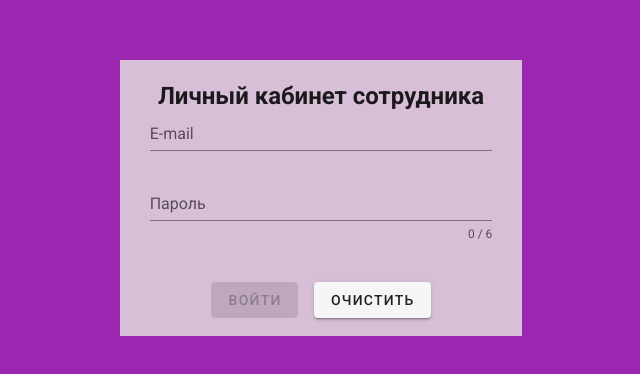
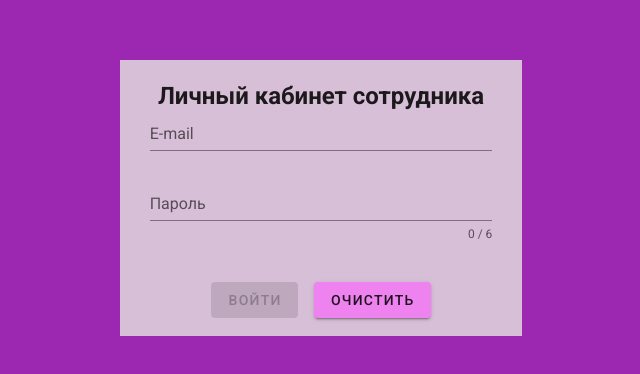
Before and after one commit to Shining-Phoenix/ZUP_EmployeeOffice, a Vue app in the folder client/: page /login in a window 1280 px wide. Shown: the part 202-576 px from the top of the page, without its empty margins (319-959 px from the left). Built offline with nearby package versions, Linux system fonts and the light colour scheme; what @vuejs-community/vue-filter-date-format, vue-numeral-filter would draw is missing.

Commit message:
Поправил стили кнопок

```diff
--- a/client/src/views/Login.vue
+++ b/client/src/views/Login.vue
@@ -38,11 +38,15 @@
                     <div class="buttonDiv row align-center justify-center">
                         <v-btn
                                 class="mr-4"
+                                color = "#9c27b0"
                                 :disabled="$v.$invalid || loading"
                                 @click.prevent="submit"
                         >Войти
                         </v-btn>
-                        <v-btn @click="clear">Очистить</v-btn>
+                        <v-btn
+                            @click="clear"
+                            color = "#EE82EE"
+                            >Очистить</v-btn>
                     </div>
                 </form>
             </v-col>
--- a/client/src/views/NewInquiryRequest.vue
+++ b/client/src/views/NewInquiryRequest.vue
@@ -64,11 +64,16 @@
                         ></v-textarea>
                         <v-btn
                                 class="mr-4"
+                                color = "#9c27b0"
                                 type="submit"
                                 :disabled="record.deleted || record.disabled_on_web"
                         >Записать
                         </v-btn>
-                        <v-btn @click="$router.push('/inquiry-request-list')">Отменить</v-btn>
+                        <v-btn
+                            @click="$router.push('/inquiry-request-list')"
+                            color = "#EE82EE"
+
+                        >Отменить</v-btn>
                     </form>
                 </v-col>
             </v-row>
```
